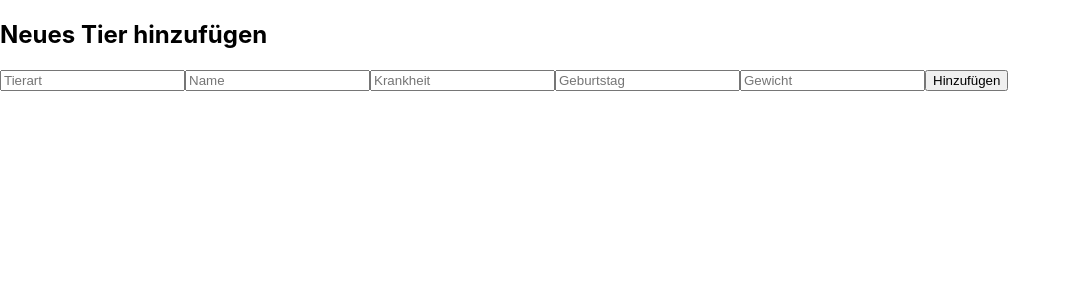
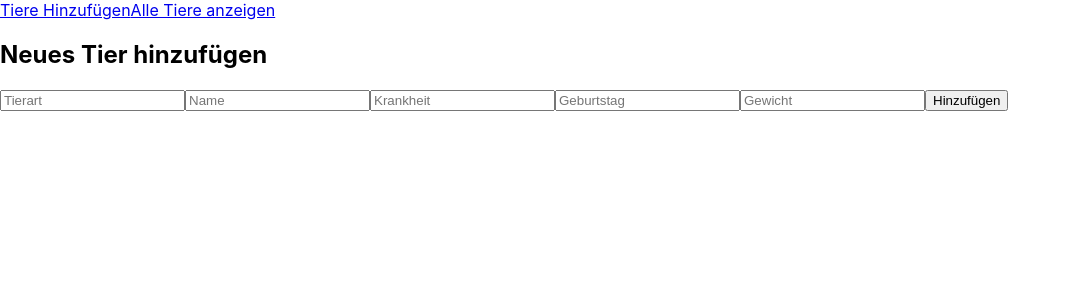
Before and after one commit to suheib96/Tiere-app, a React (Create React App) app in the folder frontend/: page /addAnimal in a window 1280 px wide. Shown: the top 300 px of the page, without its empty margins (0-1071 px from the left). Built offline with nearby package versions, Linux system fonts and the light colour scheme.

Commit message:
Sidebar hinzugefügt und ein Selenium Test

```diff
--- a/frontend/package.json
+++ b/frontend/package.json
@@ -11,6 +11,7 @@
     "react-dom": "^18.3.1",
     "react-router-dom": "^6.25.1",
     "react-scripts": "5.0.1",
+    "selenium-webdriver": "^4.23.0",
     "web-vitals": "^2.1.4"
   },
   "scripts": {
--- a/frontend/src/App.js
+++ b/frontend/src/App.js
@@ -4,10 +4,12 @@ import './App.css';
 import AnimalList from './components/AnimalList';
 import EditAnimal from './components/EditAnimal';
 import AddAnimal from './components/AddAnimal';
+import SideBar from './components/SideBar';
 
 function App() {
   return (
     <Router>
+      <SideBar />
       <Routes>
         <Route path="/" element={<AnimalList />}/>
         <Route path="/list" element={<AnimalList />}/>
--- a/frontend/src/components/SideBar.js
+++ b/frontend/src/components/SideBar.js
@@ -0,0 +1,13 @@
+import React from 'react'
+import { Link } from 'react-router-dom'
+
+function SideBar() {
+  return (
+    <div>
+        <Link to="/addAnimal">Tiere Hinzufügen</Link>
+        <Link to="/list">Alle Tiere anzeigen</Link>
+    </div>
+  )
+}
+
+export default SideBar
```
Also changed, not shown: 2 other files (tests, documents, lock files or other folders).
